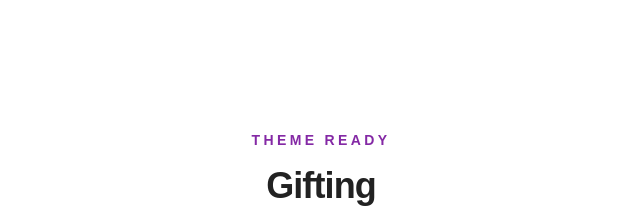
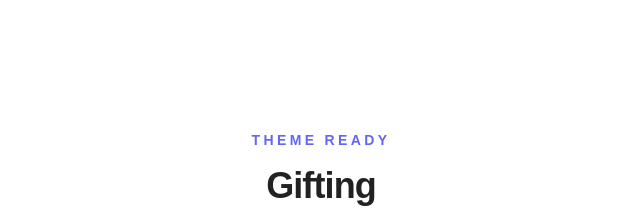
Before and after one commit to Dcodaxproducts/gift-shop, a Next.js app: page / in a window 1280 px wide. Shown: the part 202-422 px from the top of the page, without its empty margins (319-959 px from the left). Built offline with nearby package versions, Linux system fonts and the light colour scheme.

Commit message:
chore: update primary color and icon library

```diff
--- a/package.json
+++ b/package.json
@@ -9,6 +9,7 @@
     "lint": "eslint"
   },
   "dependencies": {
+    "lucide-react": "^1.11.0",
     "next": "16.2.4",
     "react": "19.2.4",
     "react-dom": "19.2.4"
--- a/src/app/globals.css
+++ b/src/app/globals.css
@@ -9,7 +9,7 @@
   --surface-muted: #f1f5f9;
 
   /* Brand colors */
-  --primary: #8429a5;
+  --primary: #6467f2;
   --primary-foreground: #ffffff;
   --secondary: #222222;
   --secondary-foreground: #ffffff;
```
Also changed, not shown: 1 other file (tests, documents, lock files or other folders).
